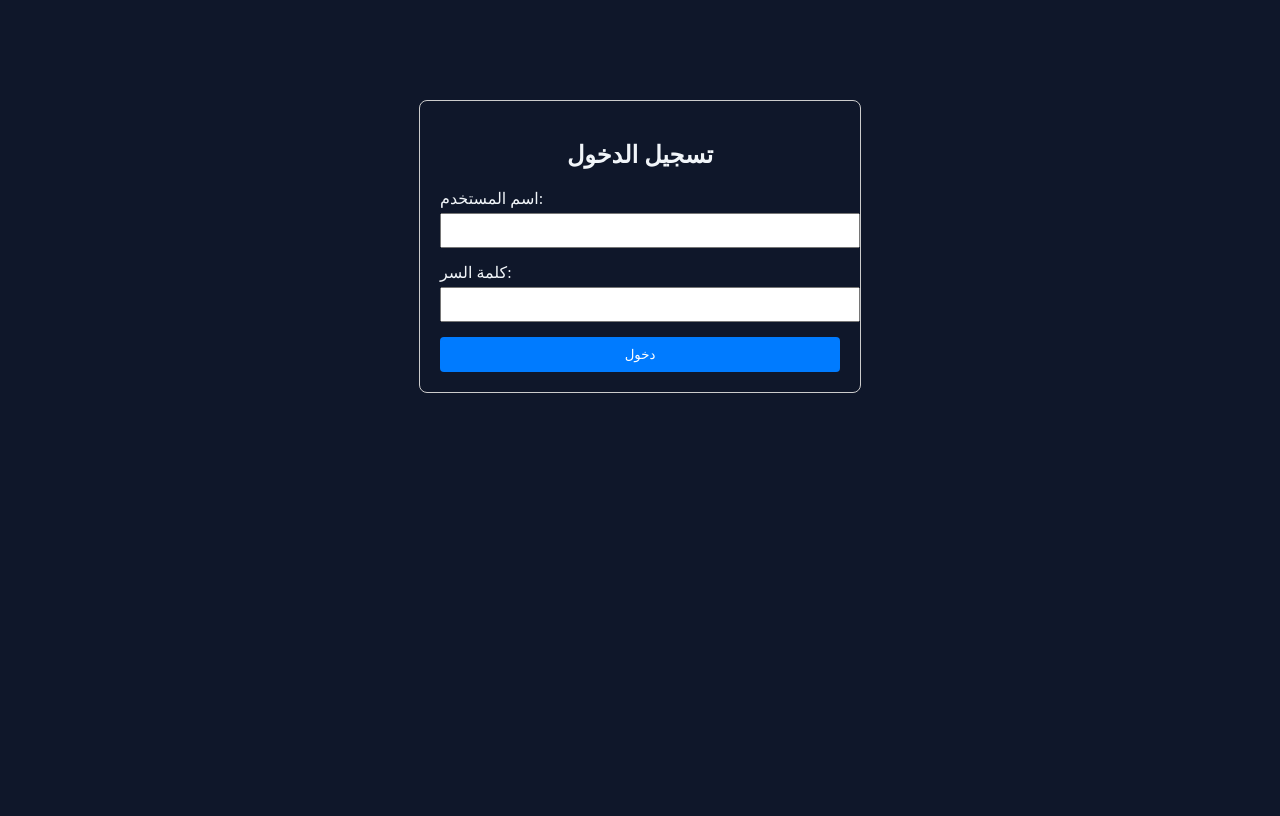
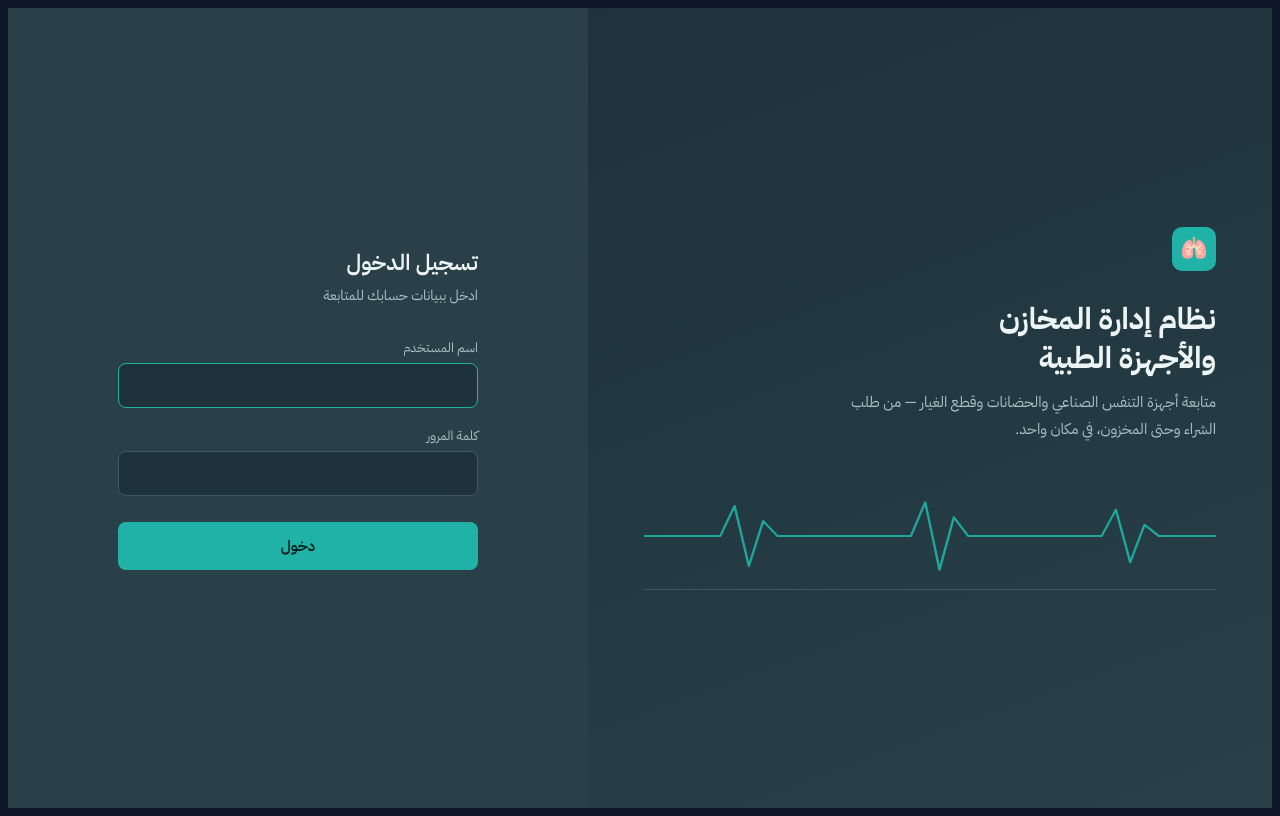
Before and after one commit to acccareme-cloud/warehouse-system, a React app in the folder frontend/: page / in a window 1280 px wide. Built offline with nearby package versions, Linux system fonts and the light colour scheme; no server answers; the HTML template or start-up script is replaced by a standard one.

Commit message:
الدخول

```diff
--- a/frontend/src/pages/Login.jsx
+++ b/frontend/src/pages/Login.jsx
@@ -1,58 +1,239 @@
 import { useState } from 'react';
 import api from '../services/api';
 import { useAuth } from '../context/AuthContext';
+
+const COLORS = {
+  bgDark: '#1E323B',
+  surfaceDark: '#2A4048',
+  primary: '#20B2A6',
+  primaryDark: '#178F86',
+  amber: '#D19A5C',
+  textLight: '#EEF4F3',
+  textDark: '#16262A',
+  muted: '#A9C0C4',
+  danger: '#E37876',
+  border: '#3D5960',
+};
+
+// موجة نبض هادئة — نفس شكل مؤشرات أجهزة التنفس والحضانات
+function WaveformSVG() {
+  return (
+    <svg viewBox="0 0 600 120" width="100%" height="90" preserveAspectRatio="none" style={{ display: 'block' }}>
+      <polyline
+        points="0,60 60,60 80,60 95,20 110,100 125,40 140,60 200,60 260,60 280,60 295,15 310,105 325,35 340,60 400,60 460,60 480,60 495,25 510,95 525,45 540,60 600,60"
+        fill="none"
+        stroke={COLORS.primary}
+        strokeWidth="2.5"
+        strokeLinejoin="round"
+        strokeLinecap="round"
+        opacity="0.9"
+      />
+    </svg>
+  );
+}
 
 function Login() {
   const [username, setUsername] = useState('');
   const [password, setPassword] = useState('');
   const [error, setError] = useState('');
+  const [loading, setLoading] = useState(false);
   const { login } = useAuth();
 
   const handleSubmit = async (e) => {
     e.preventDefault();
     setError('');
+    setLoading(true);
     try {
       const response = await api.post('/auth/login', { username, password });
-      console.log('Login response:', response.data); // For debugging
-      console.log('Token:', response.data?.token); // شوف هنا
-      console.log('User:', response.data?.user); // شوف هنا
       login(response.data);
       window.location.href = '/dashboard';
     } catch (err) {
-      console.error('Login error:', err);
-      setError('بيانات الدخول غير صحيحة');
+      setError('اسم المستخدم أو كلمة المرور غير صحيحة');
+    } finally {
+      setLoading(false);
     }
   };
 
   return (
-    <div style={{ maxWidth: '400px', margin: '100px auto', padding: '20px', border: '1px solid #ccc', borderRadius: '8px' }}>
-      <h2 style={{ textAlign: 'center' }}>تسجيل الدخول</h2>
-      {error && <p style={{ color: 'red', textAlign: 'center' }}>{error}</p>}
-      <form onSubmit={handleSubmit}>
-        <div style={{ marginBottom: '15px' }}>
-          <label>اسم المستخدم:</label>
+    <div
+      style={{
+        minHeight: '100vh',
+        display: 'flex',
+        flexWrap: 'wrap',
+        background: COLORS.bgDark,
+        fontFamily: "'IBM Plex Sans Arabic', system-ui, sans-serif",
+        direction: 'rtl',
+      }}
+    >
+      <link
+        rel="stylesheet"
+        href="https://fonts.googleapis.com/css2?family=IBM+Plex+Sans+Arabic:wght@400;500;600;700&display=swap"
+      />
+
+      {/* لوحة الهوية */}
+      <div
+        style={{
+          flex: '1 1 420px',
+          minHeight: '340px',
+          background: `linear-gradient(160deg, ${COLORS.bgDark} 0%, #243B44 60%, ${COLORS.surfaceDark} 100%)`,
+          display: 'flex',
+          flexDirection: 'column',
+          justifyContent: 'center',
+          padding: '60px 56px',
+          position: 'relative',
+          overflow: 'hidden',
+        }}
+      >
+        <div style={{ position: 'relative', zIndex: 1 }}>
+          <div
+            style={{
+              width: '44px',
+              height: '44px',
+              borderRadius: '10px',
+              background: COLORS.primary,
+              display: 'flex',
+              alignItems: 'center',
+              justifyContent: 'center',
+              fontSize: '22px',
+              marginBottom: '28px',
+            }}
+          >
+            🫁
+          </div>
+          <h1
+            style={{
+              color: COLORS.textLight,
+              fontSize: '30px',
+              fontWeight: 700,
+              margin: '0 0 12px 0',
+              lineHeight: 1.3,
+            }}
+          >
+            نظام إدارة المخازن
+            <br />
+            والأجهزة الطبية
+          </h1>
+          <p style={{ color: COLORS.muted, fontSize: '15px', lineHeight: 1.8, maxWidth: '380px', margin: 0 }}>
+            متابعة أجهزة التنفس الصناعي والحضانات وقطع الغيار — من طلب الشراء
+            وحتى المخزون، في مكان واحد.
+          </p>
+        </div>
+
+        <div style={{ marginTop: '48px', position: 'relative', zIndex: 1 }}>
+          <WaveformSVG />
+          <div style={{ height: '1px', background: COLORS.border, margin: '8px 0 0 0' }} />
+        </div>
+      </div>
+
+      {/* لوحة الدخول */}
+      <div
+        style={{
+          flex: '1 1 380px',
+          minHeight: '340px',
+          background: COLORS.surfaceDark,
+          display: 'flex',
+          alignItems: 'center',
+          justifyContent: 'center',
+          padding: '40px 24px',
+        }}
+      >
+        <form onSubmit={handleSubmit} style={{ width: '100%', maxWidth: '360px' }}>
+          <h2 style={{ color: COLORS.textLight, fontSize: '22px', fontWeight: 600, margin: '0 0 6px 0' }}>
+            تسجيل الدخول
+          </h2>
+          <p style={{ color: COLORS.muted, fontSize: '14px', margin: '0 0 32px 0' }}>
+            ادخل ببيانات حسابك للمتابعة
+          </p>
+
+          {error && (
+            <div
+              role="alert"
+              style={{
+                background: 'rgba(225, 85, 84, 0.12)',
+                border: `1px solid ${COLORS.danger}`,
+                color: '#F5B5B4',
+                borderRadius: '8px',
+                padding: '10px 14px',
+                fontSize: '13px',
+                marginBottom: '20px',
+              }}
+            >
+              {error}
+            </div>
+          )}
+
+          <label style={{ display: 'block', color: COLORS.muted, fontSize: '13px', marginBottom: '6px' }}>
+            اسم المستخدم
+          </label>
           <input
             type="text"
             value={username}
             onChange={(e) => setUsername(e.target.value)}
-            style={{ width: '100%', padding: '8px', marginTop: '5px' }}
             required
+            autoFocus
+            style={{
+              width: '100%',
+              padding: '11px 14px',
+              marginBottom: '18px',
+              background: COLORS.bgDark,
+              border: `1px solid ${COLORS.border}`,
+              borderRadius: '8px',
+              color: COLORS.textLight,
+              fontSize: '14px',
+              boxSizing: 'border-box',
+              fontFamily: 'inherit',
+              outline: 'none',
+            }}
+            onFocus={(e) => (e.target.style.borderColor = COLORS.primary)}
+            onBlur={(e) => (e.target.style.borderColor = COLORS.border)}
           />
-        </div>
-        <div style={{ marginBottom: '15px' }}>
-          <label>كلمة السر:</label>
+
+          <label style={{ display: 'block', color: COLORS.muted, fontSize: '13px', marginBottom: '6px' }}>
+            كلمة المرور
+          </label>
           <input
             type="password"
             value={password}
             onChange={(e) => setPassword(e.target.value)}
-            style={{ width: '100%', padding: '8px', marginTop: '5px' }}
             required
+            style={{
+              width: '100%',
+              padding: '11px 14px',
+              marginBottom: '26px',
+              background: COLORS.bgDark,
+              border: `1px solid ${COLORS.border}`,
+              borderRadius: '8px',
+              color: COLORS.textLight,
+              fontSize: '14px',
+              boxSizing: 'border-box',
+              fontFamily: 'inherit',
+              outline: 'none',
+            }}
+            onFocus={(e) => (e.target.style.borderColor = COLORS.primary)}
+            onBlur={(e) => (e.target.style.borderColor = COLORS.border)}
           />
-        </div>
-        <button type="submit" style={{ width: '100%', padding: '10px', backgroundColor: '#007bff', color: 'white', border: 'none', borderRadius: '4px' }}>
-          دخول
-        </button>
-      </form>
+
+          <button
+            type="submit"
+            disabled={loading}
+            style={{
+              width: '100%',
+              padding: '13px',
+              background: loading ? COLORS.primaryDark : COLORS.primary,
+              color: '#04211F',
+              border: 'none',
+              borderRadius: '8px',
+              fontSize: '15px',
+              fontWeight: 600,
+              cursor: loading ? 'not-allowed' : 'pointer',
+              fontFamily: 'inherit',
+              transition: 'background 0.15s ease',
+            }}
+          >
+            {loading ? 'جاري الدخول...' : 'دخول'}
+          </button>
+        </form>
+      </div>
     </div>
   );
 }
```
